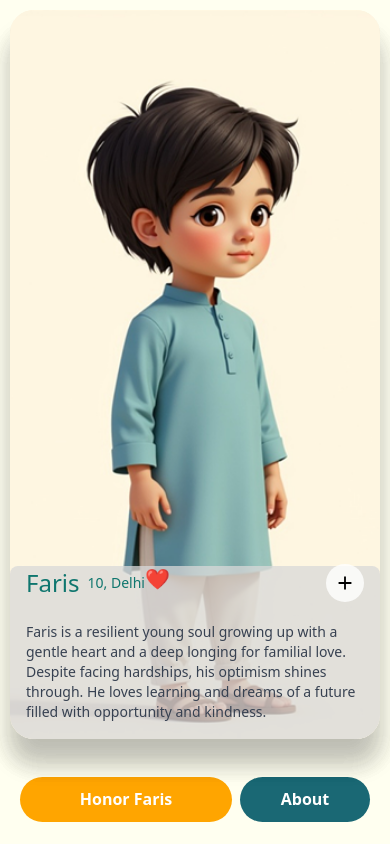
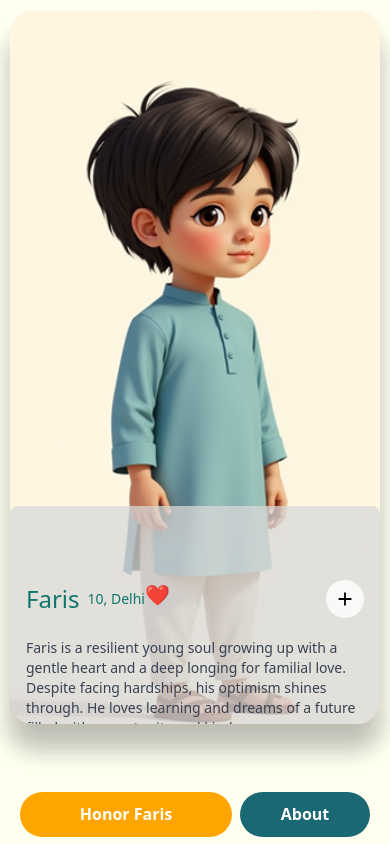
Before and after one commit to devbasira/HonorOrphan, a React (Vite) app: page / in a window 390 px wide. Built offline with nearby package versions, Linux system fonts and the light colour scheme.

Commit message:
made changes

```diff
--- a/src/App.tsx
+++ b/src/App.tsx
@@ -81,19 +81,19 @@ function App() {
       </header>
       <main className="flex justify-center items-center max-w-[1200px] mx-auto lg:py-8 lg:px-4">
         <div className="grid grid-cols-1 lg:grid-cols-2 md:grid-cols-3 gap-8">
-          <div className="flex flex-col lg:col-span-1 md:col-span-1 md:w-full lg:w-full w-screen lg:h-auto md:h-auto h-screen lg:w-full lg:border-r lg:border-gray-300 flex lg:justify-center md:justify-center justify-end lg:item-center md:items-center lg:overflow-x-auto md:overflow-x-auto  scrollbar-hide">
-            <div className="flex flex-col justify-center items-center">
+          <div className="flex flex-col lg:col-span-1 md:col-span-1 md:w-full lg:w-full w-screen lg:h-auto md:h-auto h-screen lg:w-full lg:border-r lg:border-gray-300 flex lg:justify-center md:justify-center justify-start lg:item-center md:items-center lg:overflow-x-auto md:overflow-x-auto  scrollbar-hide">
+            <div className="  flex-col justify-center items-center">
 
               <CardStack
                 initialCards={initialCards}
                 setIndex={setCurrentIndex}
                 isAboutClicked = {isAboutClicked}
                 // isHonorClicked = {isHonorClicked}
-                className="mt-6 mb-20"
+                className="lg:mt-6 md:mt-6 mt-[10px] lg:mb-20"
               />
               {
                 isMobile ? (<div>
-                  <div className="absolute bottom-0 left-0 w-[340px]  flex justify-between items-center px-[20px] mt-32 md:mt-6 lg:mt-5 h-[90px] w-screen">
+                  <div className="absolute bottom-0 left-0 w-[340px] flex justify-between items-center px-[20px] mt-32 md:mt-6 lg:mt-5 h-[60px] w-screen">
                     <button
                       onClick={() => { }}
                       className="bg-[#FFA500] w-[212px] h-[45px] hover:bg-orange-400 text-white font-semibold py-2 px-6 rounded-full transition-all"
--- a/src/components/CardStack.tsx
+++ b/src/components/CardStack.tsx
@@ -66,7 +66,7 @@ const CardStack: React.FC<CardStackProps> = ({ className, initialCards,setIndex,
   return (
     <div
       ref={stackRef}
-      className={ cn( "flex justify-center z-[1000] relative card-stack w-full mx-auto h-[calc(100vh-90px)] lg:h-[600px] md:h-[600px]", className)}>
+      className={ cn( "flex justify-center relative card-stack w-full mx-auto h-[calc(100vh-20px)] lg:h-[600px] md:h-[600px]", className)}>
       <AnimatePresence>
         {cards.map((card, index) => (
           <SwipeableCard
@@ -92,15 +92,6 @@ const CardStack: React.FC<CardStackProps> = ({ className, initialCards,setIndex,
           </div>
         </div>
       )}
-      {/* {history.length > 0 && (
-        <button
-          onClick={handleUndo}
-          className="absolute -bottom-16 left-1/2 transform -translate-x-1/2 bg-white hover:bg-slate-50 shadow-md px-5 py-2 rounded-full text-sm font-medium transition-all duration-200 flex items-center gap-2"
-        >
-          <ArrowLeft size={16} />
-          <span>Undo Last Swipe</span>
-        </button>
-      )} */}
     </div>
   );
 };
--- a/src/components/SwipeableCard.tsx
+++ b/src/components/SwipeableCard.tsx
@@ -61,7 +61,7 @@ const SwipeableCard: React.FC<SwipeableCardProps> = ({
   : isExpanded
     ? "100%"
     : isMobile
-      ? "25.333333%"
+      ? "33.333333%"
       : "50%";
 
   const showOverlayContent = !isAboutClicked
@@ -72,7 +72,7 @@ const SwipeableCard: React.FC<SwipeableCardProps> = ({
     <motion.div
       ref={cardRef}
       className={cn(
-        "swipable-card lg:w-auto md:w-auto w-[calc(100vw-20px)] z-[1000] absolute lg:h-[665px] md:h-[665px] h-[calc(100vh-115px)]  overflow-hidden rounded-3xl shadow-figma",
+        "swipable-card lg:w-auto md:w-auto w-[calc(100vw-20px)] z-[1000] absolute lg:h-[665px] md:h-[665px] h-[calc(100vh-130px)]  overflow-hidden rounded-3xl shadow-figma",
         className
       )}
       style={{
@@ -150,7 +150,7 @@ const SwipeableCard: React.FC<SwipeableCardProps> = ({
             <motion.div>
               <motion.p
                 layout
-                className="text-gray-700 text-sm mb-4"
+                className="text-gray-700 text-sm mb-"
                 variants={{
                   hidden: { opacity: 0, y: 10 },
                   visible: { opacity: 1, y: 0 },
@@ -161,6 +161,7 @@ const SwipeableCard: React.FC<SwipeableCardProps> = ({
               </motion.p>
               {isMobile ? (
                 <motion.div
+                className="mb-5"
                   animate={{
                     display: isExpanded ? "block" : "none",
                     opacity: isExpanded ? 1 : 0
@@ -186,7 +187,7 @@ const SwipeableCard: React.FC<SwipeableCardProps> = ({
               )}
             </motion.div>
             ) : (
-              <div className="w-full h-full flex flex-col gap-[30px] justify-center items-start px-[20px]">
+              <div className="overflow-y-auto scrollbar-hide w-full h-full flex flex-col gap-[30px] justify-start items-start px-[20px] py-[60px]">
                 <img className="w-[236px] h-120px[]" src={logo} alt="logo" />
                 <div className="flex flex-col">
                 <h1 className="text-[20px] font-semibold">
@@ -195,7 +196,7 @@ const SwipeableCard: React.FC<SwipeableCardProps> = ({
                 <p className="text-[16px] text-gray-600">- Quran 89:71</p>
                 </div>
                 <div className="flex flex-col gap-[30px]">
-                  <p className="text-[16px]">
+                  <p className="text-[16px] ">
                   Honor the Orphan isn’t just about giving—it’s about honoring. Inspired by this Quranic call, our platform goes beyond sponsorship to nurture real, meaningful connections between sponsors and orphans. Through updates, letters, and engagement, sponsors become a source of love, stability, and hope. Because true care isn’t transactional—it’s about presence, protection, and belonging.
                   </p>
                   {isAboutClicked && (<p className = "text-[16px] font-semibold">
```
